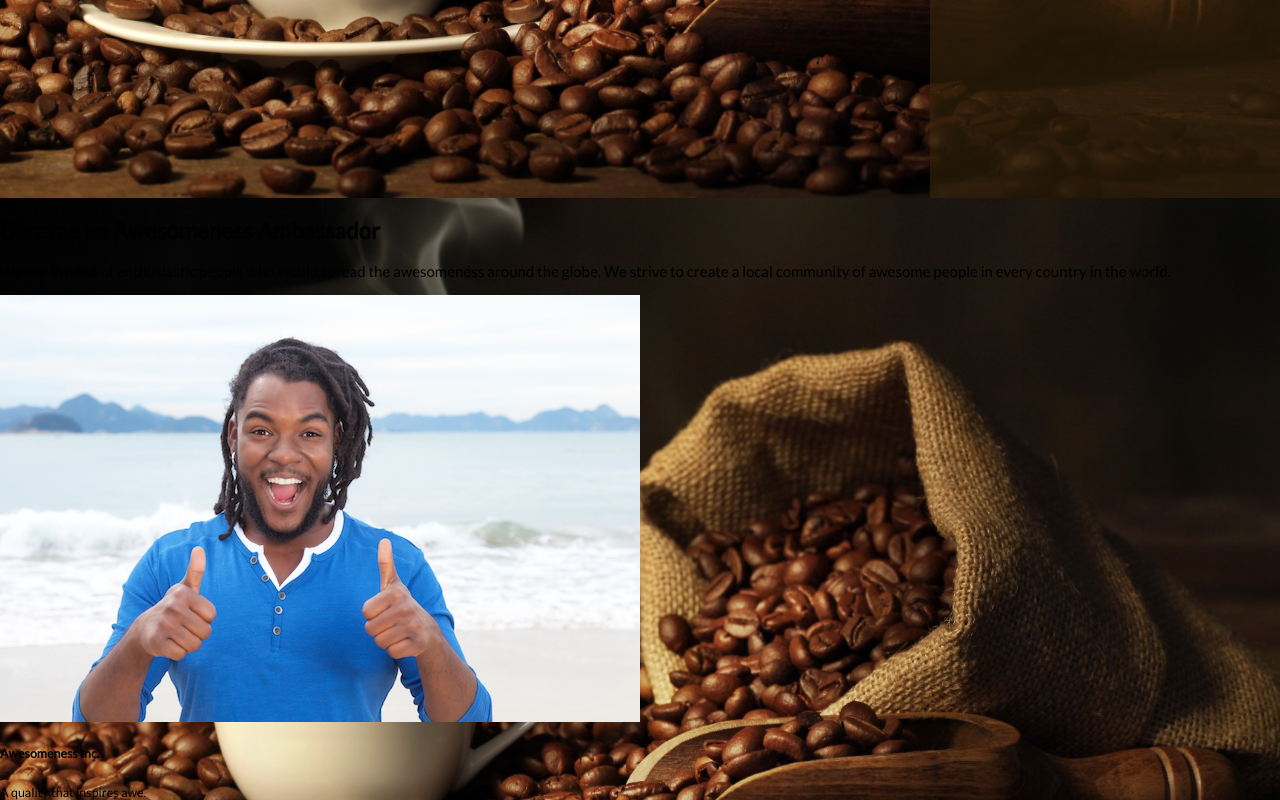
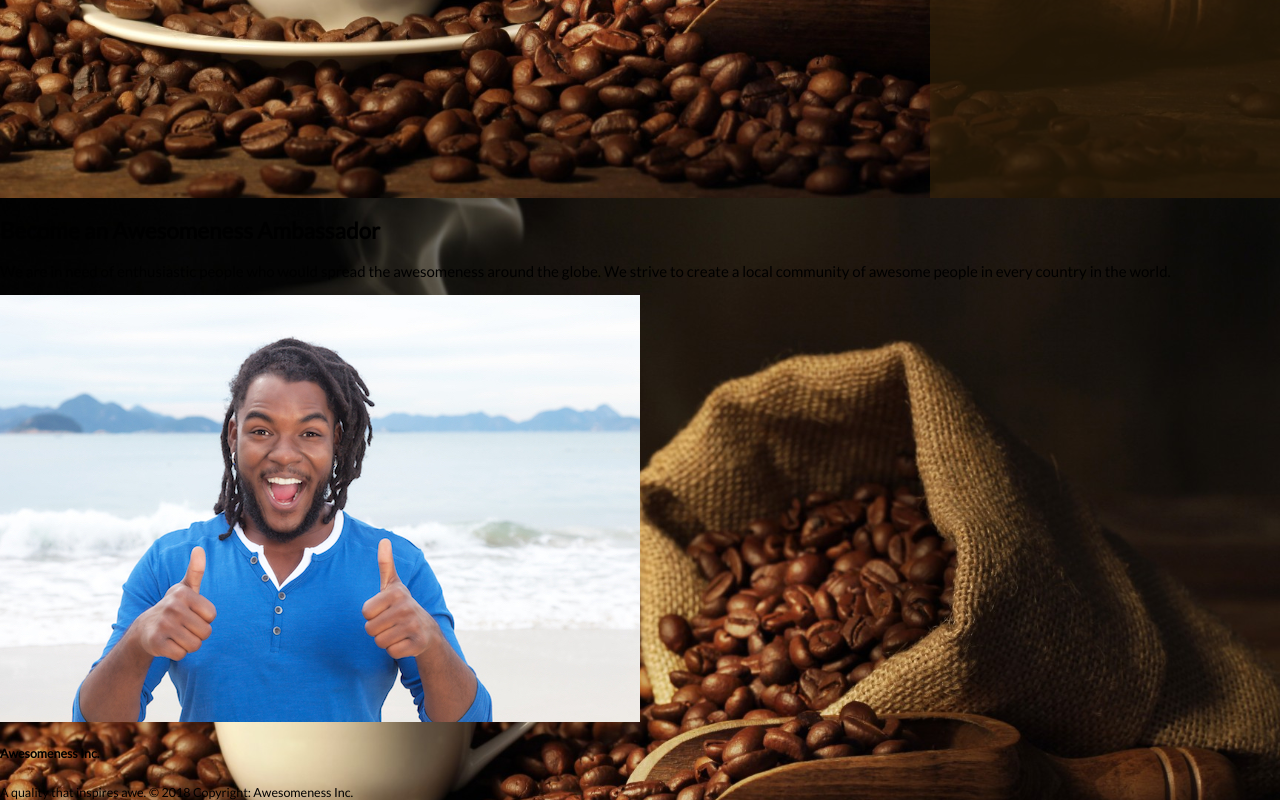
Before and after one commit to evies02/day09-playground-awesomeness, a website: page src/index.html in a window 1280 px wide. Shown: the part 602-1402 px from the top of the page. Drawn offline with nearby package versions, Linux system fonts and the light colour scheme; files that its build step writes are made by us from their sources.

Commit message:
Copzright

```diff
--- a/src/index.html
+++ b/src/index.html
@@ -25,6 +25,7 @@
 <footer>
   <h5>Awesomeness Inc.</h5>
   <small>A quality that inspires awe.</small>
+  <small>© 2018 Copyright: Awesomeness Inc.</small>
 </footer>
 </body>
 </html>
```
